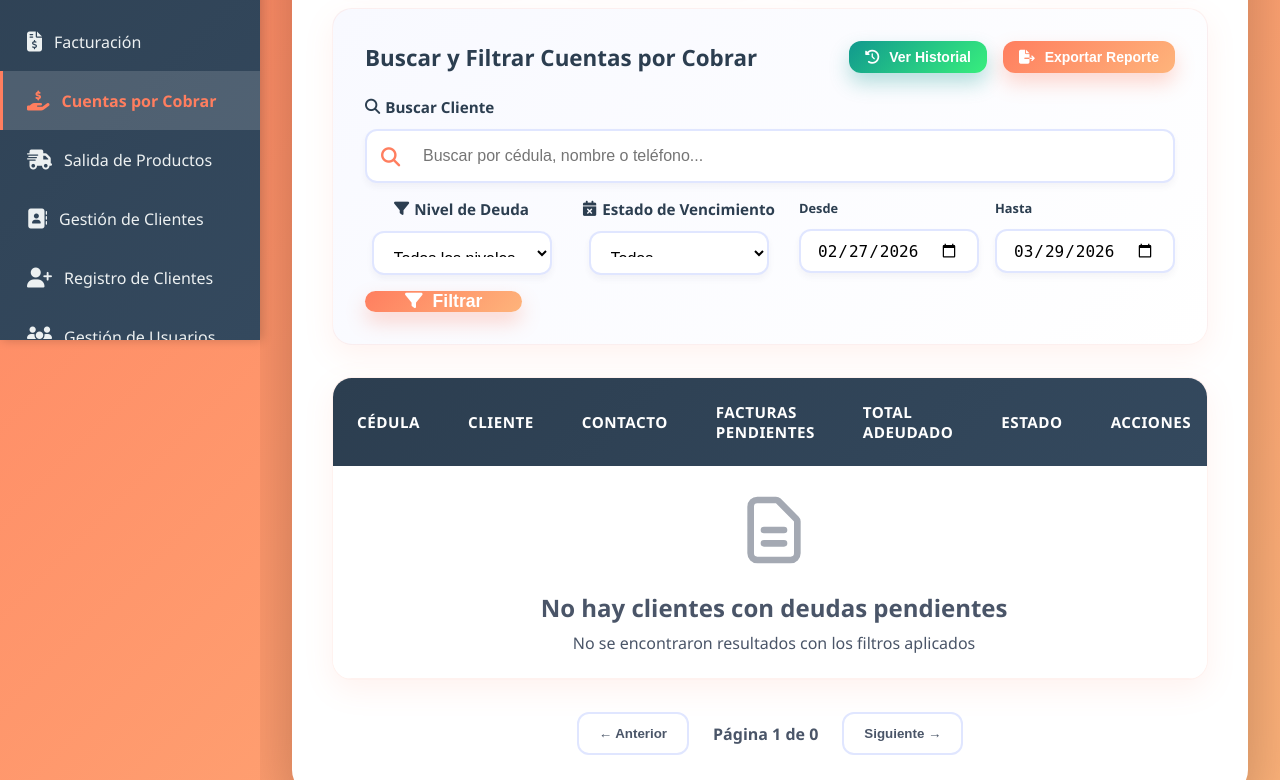
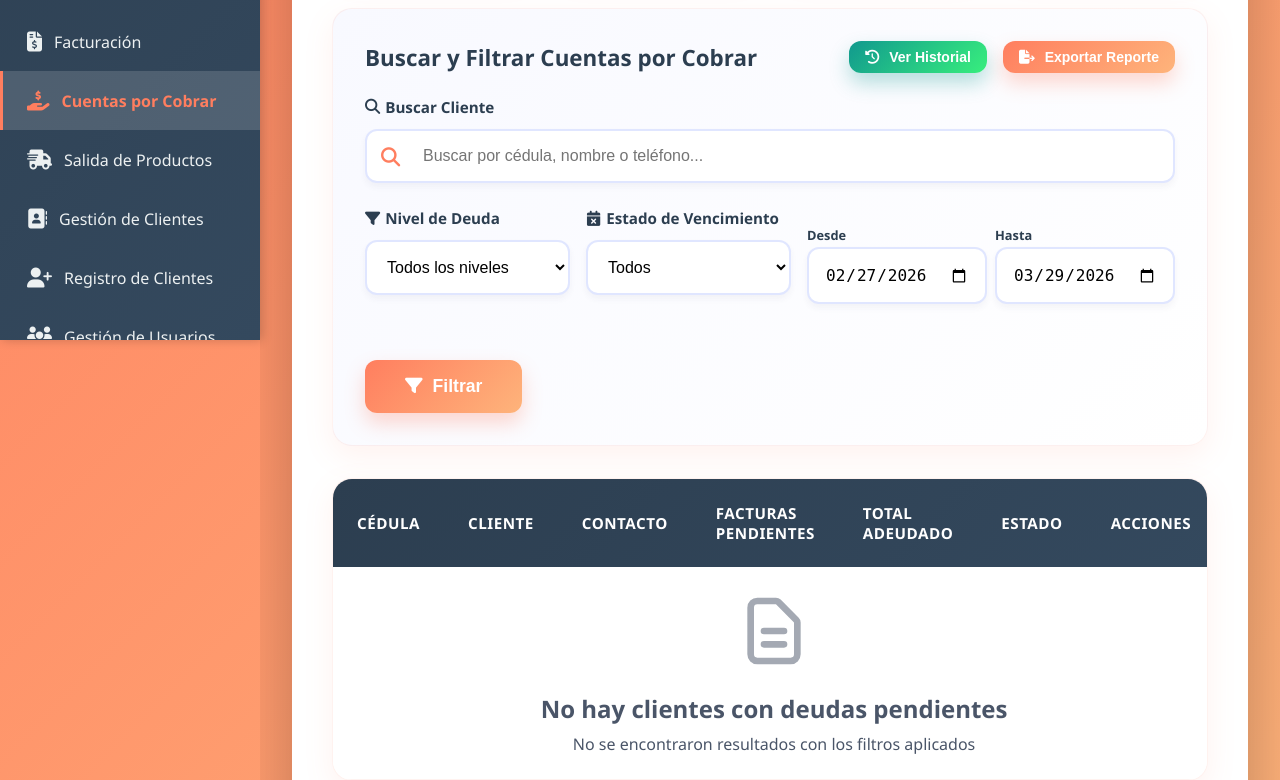
Before and after one commit to DerejSoftt/sistema-de-facturacion-402-fastfood, a Django app: page /cuentaporcobrar/ in a window 1280 px wide. Shown: the part 460-1240 px from the top of the page. Run offline with Django 5.2, Linux system fonts and the light colour scheme; the visitor is signed in with stand-in values (Sample User, id 1); data that the repository does not hold is empty.

Commit message:
feat: ajustar estilos y alineación en la fila de filtros en cuentas por cobrar

```diff
--- a/restaurante/facturacion/templates/facturacion/cuentaporcobrar.html
+++ b/restaurante/facturacion/templates/facturacion/cuentaporcobrar.html
@@ -1,3 +1,4 @@
+
 {% load static %}
 {% load humanize %}
 <!DOCTYPE html>
@@ -426,37 +427,25 @@
 
         .filter-row {
             display: flex;
-            gap: 1.5rem;
+            gap: 1rem;
             align-items: center;
             flex-wrap: wrap;
         }
 
-        .filter-row .form-group,
-        .filter-row .filter-select,
-        .filter-row input[type="date"],
-        .filter-row input[type="text"],
-        .filter-row select,
+
+
         .filter-row button {
-            margin-bottom: 0;
-        }
-
-        .filter-row .form-group,
-        .filter-row .filter-select,
-        .filter-row input[type="date"],
-        .filter-row input[type="text"],
-        .filter-row select {
-            height: 44px;
+            height: auto;
+            padding: 1rem 2.5rem;
+            border-radius: 12px;
             display: flex;
             align-items: center;
-        }
-
-        .filter-row button {
-            height: 44px;
-            display: flex;
-            align-items: center;
-            padding-top: 0;
-            padding-bottom: 0;
-        }
+            justify-content: center;
+            font-size: 1.1rem;
+            font-weight: 700;
+            margin-top: 0;
+        }
+
 
         /* ===== TABLAS ===== */
         .table-container {
@@ -1610,13 +1599,14 @@
                                 </div>
 
                                 <div class="form-group" style="flex: 1;">
-                                    <div class="rango-fechas">
-                                        <div>
-                                            <label style="font-size: 0.8rem;">Desde</label>
+
+                                    <div style="display: flex; gap: 0.5rem; align-items: flex-start; margin-top: 1.7rem;">
+                                        <div style="display: flex; flex-direction: column; flex: 1;">
+                                            <label style="font-size: 0.8rem; margin-bottom: 0.2rem;">Desde</label>
                                             <input type="date" class="filter-select" id="fechaDesde" name="fecha_desde">
                                         </div>
-                                        <div>
-                                            <label style="font-size: 0.8rem;">Hasta</label>
+                                        <div style="display: flex; flex-direction: column; flex: 1;">
+                                            <label style="font-size: 0.8rem; margin-bottom: 0.2rem;">Hasta</label>
                                             <input type="date" class="filter-select" id="fechaHasta" name="fecha_hasta">
                                         </div>
                                     </div>
```
